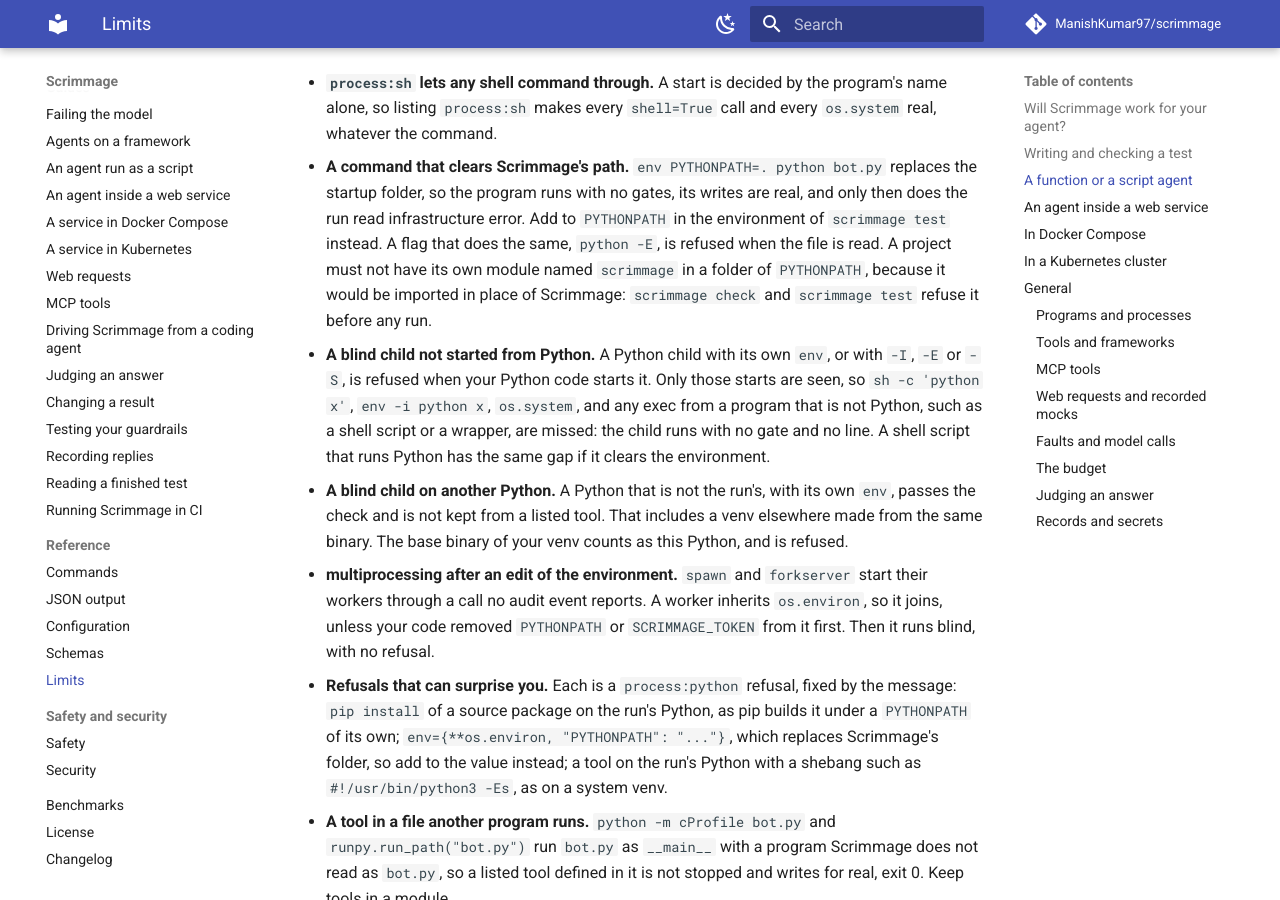
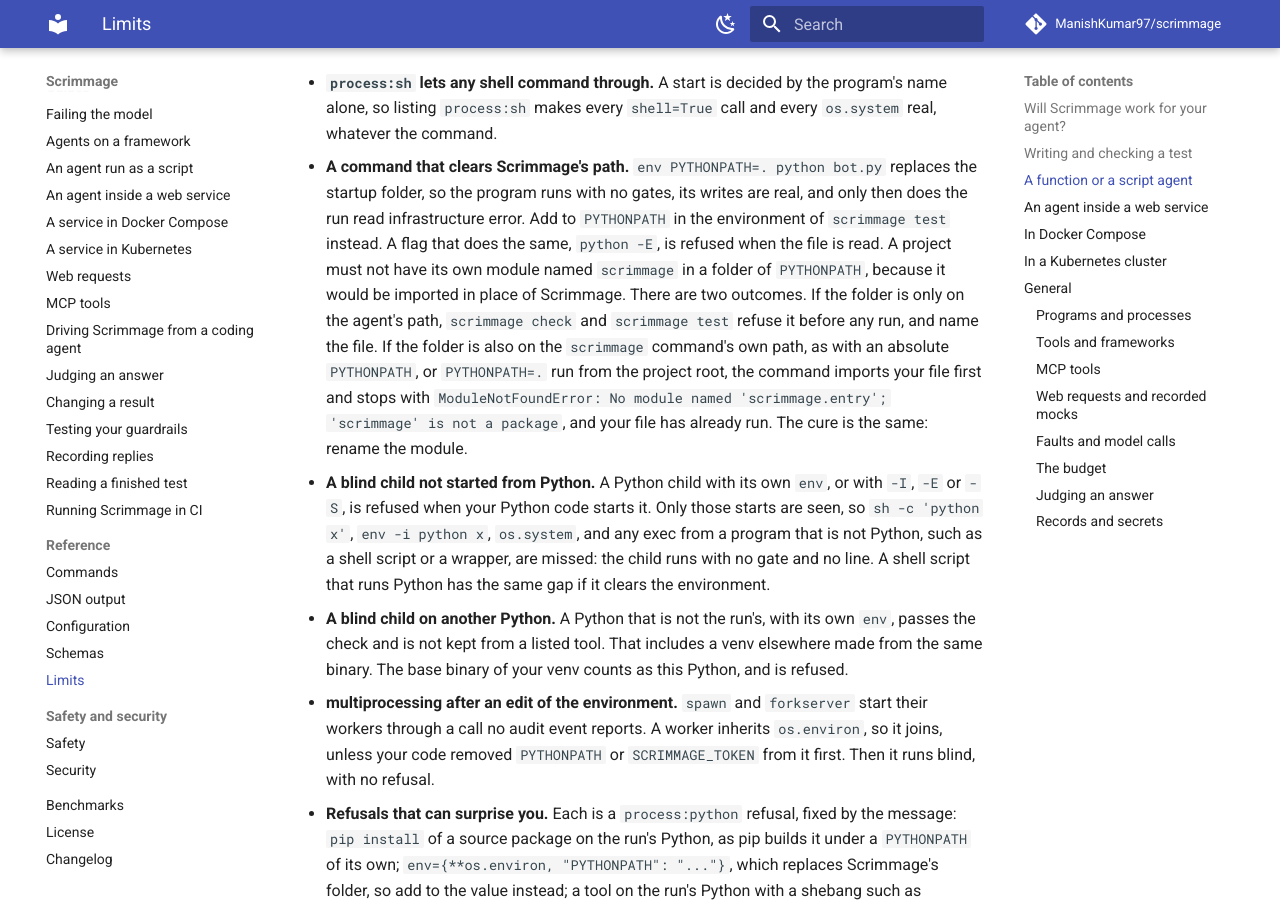
Before and after one commit to ManishKumar97/scrimmage, an MkDocs documentation site: the page built from docs/limits.md, in a window 1280 px wide and 900 px high, scrolled down 1741 px. Built offline with MkDocs 1.6.1 and Material for MkDocs 9.7.7, drawn with Linux system fonts in a browser that asks for light colours; comment, search, counter and statistics services are not loaded.

Commit message:
docs(limits): say both outcomes of a scrimmage shadow

```diff
--- a/docs/limits.md
+++ b/docs/limits.md
@@ -43,7 +43,7 @@ If none of these applies, the rest of this page is detail for your use case.
 
 - **`process:sh` lets any shell command through.** A start is decided by the program's name alone, so listing `process:sh` makes every `shell=True` call and every `os.system` real, whatever the command.
 
-- **A command that clears Scrimmage's path.** `env PYTHONPATH=. python bot.py` replaces the startup folder, so the program runs with no gates, its writes are real, and only then does the run read infrastructure error. Add to `PYTHONPATH` in the environment of `scrimmage test` instead. A flag that does the same, `python -E`, is refused when the file is read. A project must not have its own module named `scrimmage` in a folder of `PYTHONPATH`, because it would be imported in place of Scrimmage: `scrimmage check` and `scrimmage test` refuse it before any run.
+- **A command that clears Scrimmage's path.** `env PYTHONPATH=. python bot.py` replaces the startup folder, so the program runs with no gates, its writes are real, and only then does the run read infrastructure error. Add to `PYTHONPATH` in the environment of `scrimmage test` instead. A flag that does the same, `python -E`, is refused when the file is read. A project must not have its own module named `scrimmage` in a folder of `PYTHONPATH`, because it would be imported in place of Scrimmage. There are two outcomes. If the folder is only on the agent's path, `scrimmage check` and `scrimmage test` refuse it before any run, and name the file. If the folder is also on the `scrimmage` command's own path, as with an absolute `PYTHONPATH`, or `PYTHONPATH=.` run from the project root, the command imports your file first and stops with `ModuleNotFoundError: No module named 'scrimmage.entry'; 'scrimmage' is not a package`, and your file has already run. The cure is the same: rename the module.
 
 - **A blind child not started from Python.** A Python child with its own `env`, or with `-I`, `-E` or `-S`, is refused when your Python code starts it. Only those starts are seen, so `sh -c 'python x'`, `env -i python x`, `os.system`, and any exec from a program that is not Python, such as a shell script or a wrapper, are missed: the child runs with no gate and no line. A shell script that runs Python has the same gap if it clears the environment.
 
```
